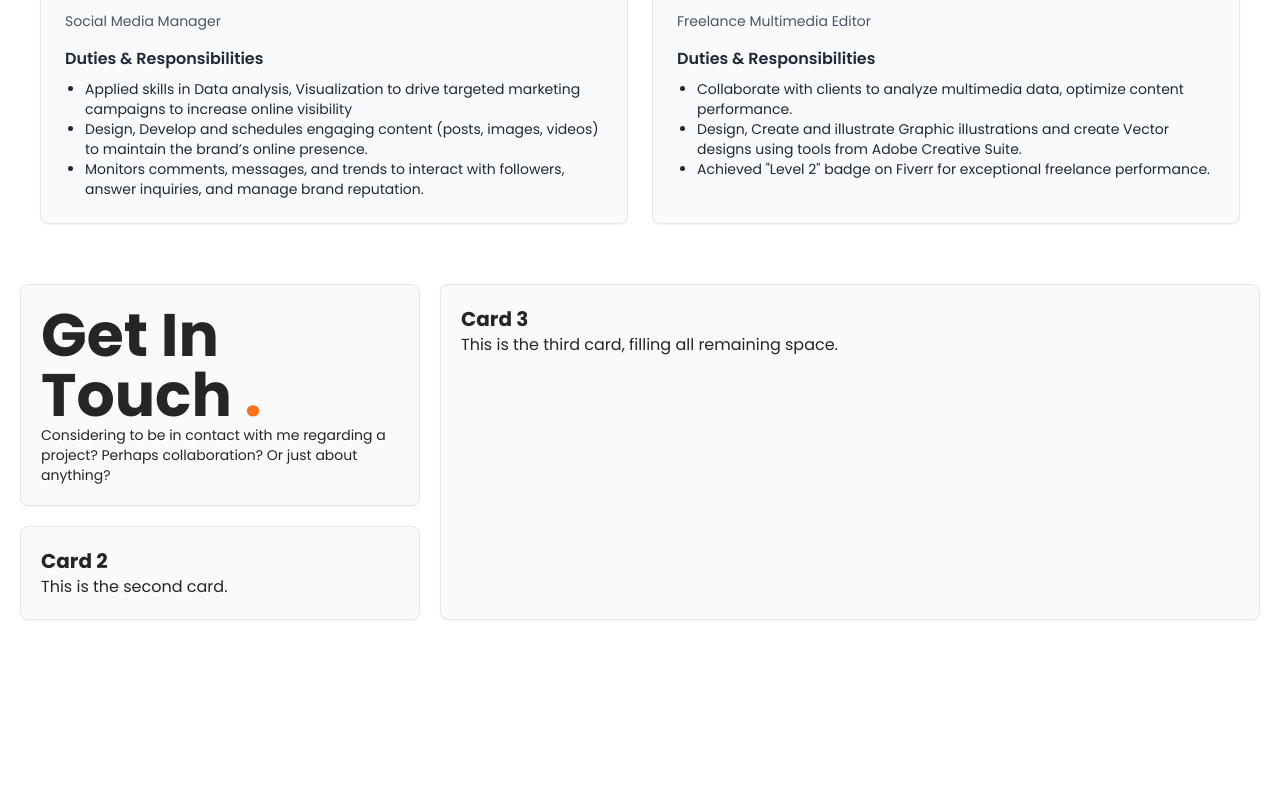
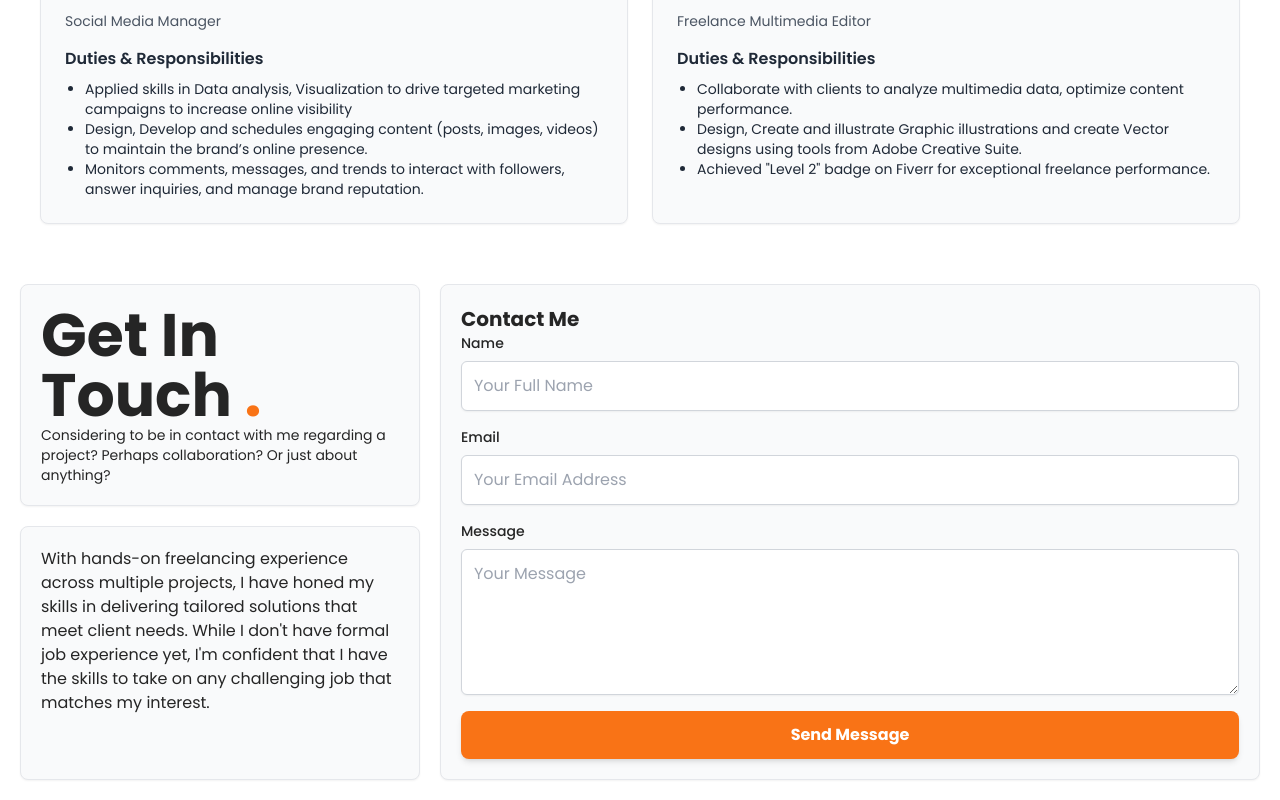
Before and after one commit to moisesxtian/websiteportfolio, a React (Vite) app: page / in a window 1280 px wide. Shown: the part 3252-4052 px from the top of the page. Before the commit the page ends 3892 px from the top, so only its background shows below. Built offline with nearby package versions, Linux system fonts and the light colour scheme.

Commit message:
Contact Form

```diff
--- a/src/components/Contact.tsx
+++ b/src/components/Contact.tsx
@@ -7,22 +7,77 @@ const CardsLayout = () => {
     {/* Left section with 2 vertical cards */}
     <div className="flex flex-col gap-5">
       <div className="bg-gray-50 border p-5 rounded-lg shadow-sm">
-            <h2 className="text-6xl font-bold text-secondary-color">Get In Touch <span className='text-main-color'>.</span></h2>
-            <p className="text-secondary-color text-sm">Considering to be in contact with me regarding a project? Perhaps collaboration? Or just about anything?</p>
+        <h2 className="text-6xl font-bold text-secondary-color">
+          Get In Touch <span className="text-main-color">.</span>
+        </h2>
+        <p className="text-secondary-color text-sm">
+          Considering to be in contact with me regarding a project? Perhaps collaboration? Or just about anything?
+        </p>
       </div>
-          <div className="bg-gray-50 border p-5 rounded-lg shadow-sm">
-            <h2 className="text-xl font-bold text-secondary-color">Card 2</h2>
-            <p className="text-secondary-color">This is the second card.</p>
+      <div className="flex h-full bg-gray-50 border p-5 rounded-lg shadow-sm">
+        <p className="text-secondary-color">
+          With hands-on freelancing experience across multiple projects, I have honed my skills in delivering tailored solutions
+          that meet client needs. While I don't have formal job experience yet, I'm confident that I have the skills to take on
+          any challenging job that matches my interest.
+        </p>
       </div>
     </div>
 
-        {/* Right section with 1 card filling the remaining space */}
+    {/* Right section with the contact form card */}
     <div className="bg-gray-50 border p-5 rounded-lg shadow-sm col-span-1 md:col-span-2">
-          <h2 className="text-xl font-bold text-secondary-color">Card 3</h2>
-          <p className="text-secondary-color">This is the third card, filling all remaining space.</p>
+      <h2 className="text-xl font-bold text-secondary-color">Contact Me</h2>
+      <form className="space-y-4">
+        <div>
+          <label htmlFor="name" className="block text-sm font-medium text-secondary-color">
+            Name
+          </label>
+          <input
+            type="text"
+            id="name"
+            name="name"
+            className="mt-2 block w-full p-3 border border-gray-300 rounded-md shadow-sm focus:outline-none focus:ring-2 focus:ring-main-color"
+            placeholder="Your Full Name"
+            required
+          />
+        </div>
+        <div>
+          <label htmlFor="email" className="block text-sm font-medium text-secondary-color">
+            Email
+          </label>
+          <input
+            type="email"
+            id="email"
+            name="email"
+            className="mt-2 block w-full p-3 border border-gray-300 rounded-md shadow-sm focus:outline-none focus:ring-2 focus:ring-main-color"
+            placeholder="Your Email Address"
+            required
+          />
+        </div>
+        <div>
+          <label htmlFor="message" className="block text-sm font-medium text-secondary-color">
+            Message
+          </label>
+          <textarea
+            id="message"
+            name="message"
+            className="mt-2 block w-full p-3 border border-gray-300 rounded-md shadow-sm focus:outline-none focus:ring-2 focus:ring-main-color"
+            rows={5} // This should be a number, not a string
+            placeholder="Your Message"
+            required
+          ></textarea>
+
+        </div>
+        <button
+          type="submit"
+          className="mt-4 w-full py-3 px-5 bg-main-color text-white font-bold rounded-lg shadow-md hover:bg-main-color-dark focus:outline-none focus:ring-2 focus:ring-main-color"
+        >
+          Send Message
+        </button>
+      </form>
     </div>
   </div>
 </div>
+
   );
 };
 
```
Lines whose indentation alone changed are shown as unchanged.
